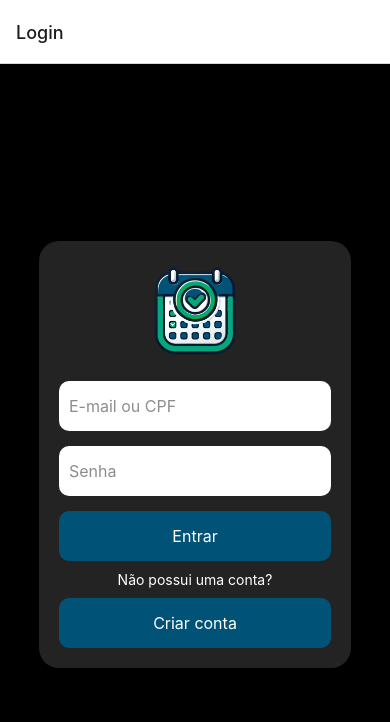
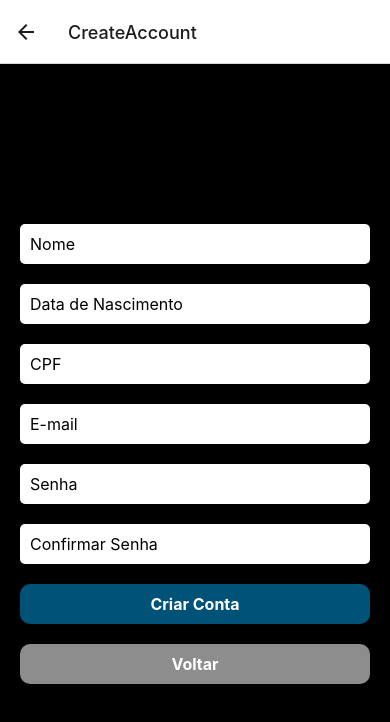
Before and after one commit to PedroBizon/AppOrganizacaoTarefas, a React Native app: screen /CreateAccount in a window 390 px wide. Shown: the top 722 px of the page. Built offline with nearby package versions, Linux system fonts and the light colour scheme.

Commit message:
Criacao da tela para criacao de contas

```diff
--- a/App.js
+++ b/App.js
@@ -7,6 +7,7 @@ import LoadingScreen from './src/screens/LoadingScreen';
 import EditProfile from './src/screens/EditProfile';
 import CreateTask from './src/screens/CreateTask';
 import EditTask from './src/screens/EditTask';
+import CreateAccount from './src/screens/CreateAccount';
 
 const Stack = createStackNavigator();
 
@@ -21,6 +22,7 @@ export default function App() {
         <Stack.Screen name="EditProfile" component={EditProfile} />
         <Stack.Screen name="CreateTask" component={CreateTask} />
         <Stack.Screen name="EditTask" component={EditTask} />
+        <Stack.Screen name="CreateAccount" component={CreateAccount} />
       </Stack.Navigator>
     </NavigationContainer>
   );
--- /dev/null
+++ b/src/Screens/CreateAccount.js
@@ -0,0 +1,96 @@
+import React, { useState } from 'react';
+import { View, TextInput, StyleSheet } from 'react-native';
+import CustomButton from '../components/CustomButton'; // Importando o componente de botão reutilizável
+
+const CreateAccount  = ({ navigation }) => {
+  const [name, setName] = useState('');
+  const [dob, setDob] = useState('');
+  const [cpf, setCpf] = useState('');
+  const [email, setEmail] = useState('');
+  const [password, setPassword] = useState('');
+  const [confirmPassword, setConfirmPassword] = useState('');
+
+  return (
+    <View style={styles.container}>
+      {/* Inputs de edição */}
+      <TextInput
+        placeholder="Nome"
+        style={styles.input}
+        value={name}
+        onChangeText={setName}
+        borderRadius={10}
+      />
+      <TextInput
+        placeholder="Data de Nascimento"
+        style={styles.input}
+        value={dob}
+        onChangeText={setDob}
+        borderRadius={10}
+      />
+      <TextInput
+        placeholder="CPF"
+        style={styles.input}
+        value={cpf}
+        onChangeText={setCpf}
+        borderRadius={10}
+      />
+      <TextInput
+        placeholder="E-mail"
+        style={styles.input}
+        value={email}
+        onChangeText={setEmail}
+        borderRadius={10}
+      />
+      <TextInput
+        placeholder="Senha"
+        style={styles.input}
+        secureTextEntry
+        value={password}
+        onChangeText={setPassword}
+        borderRadius={10}
+      />
+      <TextInput
+        placeholder="Confirmar Senha"
+        style={styles.input}
+        secureTextEntry
+        value={confirmPassword}
+        onChangeText={setConfirmPassword}
+        borderRadius={10}
+      />
+
+      {/* Botões reutilizáveis */}
+      <CustomButton
+        text="Criar Conta"
+        backgroundColor="#005377"
+        textColor="#fff"
+        borderRadius={10}
+        onPress={() => navigation.navigate('Home')}
+      />
+      <CustomButton
+        text="Voltar"
+        backgroundColor="#8D8D8D"
+        textColor="#fff"
+        borderRadius={10}
+        onPress={() => navigation.navigate('Home')}
+      />
+    </View>
+  );
+};
+
+const styles = StyleSheet.create({
+  container: {
+    flex: 1,
+    backgroundColor: '#000',
+    padding: 20,
+    justifyContent: 'center',
+  },
+  input: {
+    backgroundColor: '#fff',
+    padding: 10,
+    borderRadius: 5,
+    marginVertical: 10,
+    fontSize: 16,
+  },
+});
+
+export default CreateAccount;
--- a/src/Screens/CreateTask.js
+++ b/src/Screens/CreateTask.js
@@ -1,6 +1,6 @@
 import React, { useState } from 'react';
-import { View, TextInput, TouchableOpacity, Text, StyleSheet, Image } from 'react-native';
-import CustomButton from '../components/CustomButton'; // Importando o componente de botão reutilizável
+import { View, TextInput, StyleSheet } from 'react-native';
+import CustomButton from '../components/CustomButton';
 
 const CreateTask = ({ navigation }) => {
   const [taskName, setTaskName] = useState('');
--- a/src/Screens/HomeScreen.js
+++ b/src/Screens/HomeScreen.js
@@ -58,7 +58,7 @@ const HomeScreen = ({ navigation }) => {
               <Text style={{ color: '#fff', fontSize: 16 }}>{task.name}</Text>
               <Text style={{ color: '#aaa', fontSize: 14 }}>{`${task.date} - ${task.time}`}</Text>
             </TouchableOpacity>
-            <TouchableOpacity onPress={() => navigation.navigate('EditTask')}>
+            <TouchableOpacity onPress={() => navigation.navigate('EditTask', { taskId: task.id })}>
               <MaterialIcons name="edit" size={30} color="#fff" />
             </TouchableOpacity>
           </View>
--- a/src/Screens/LoginScreen.js
+++ b/src/Screens/LoginScreen.js
@@ -33,7 +33,7 @@ const LoginScreen = ({ navigation }) => {
           <Text style={styles.buttonText}>Entrar</Text>
         </TouchableOpacity>
         <Text style={styles.text}>Não possui uma conta?</Text>
-        <TouchableOpacity style={styles.createAccountButton}>
+        <TouchableOpacity style={styles.createAccountButton} onPress={() => navigation.navigate('CreateAccount')}>
           <Text style={styles.buttonText}>Criar conta</Text>
         </TouchableOpacity>
       </View>
```
